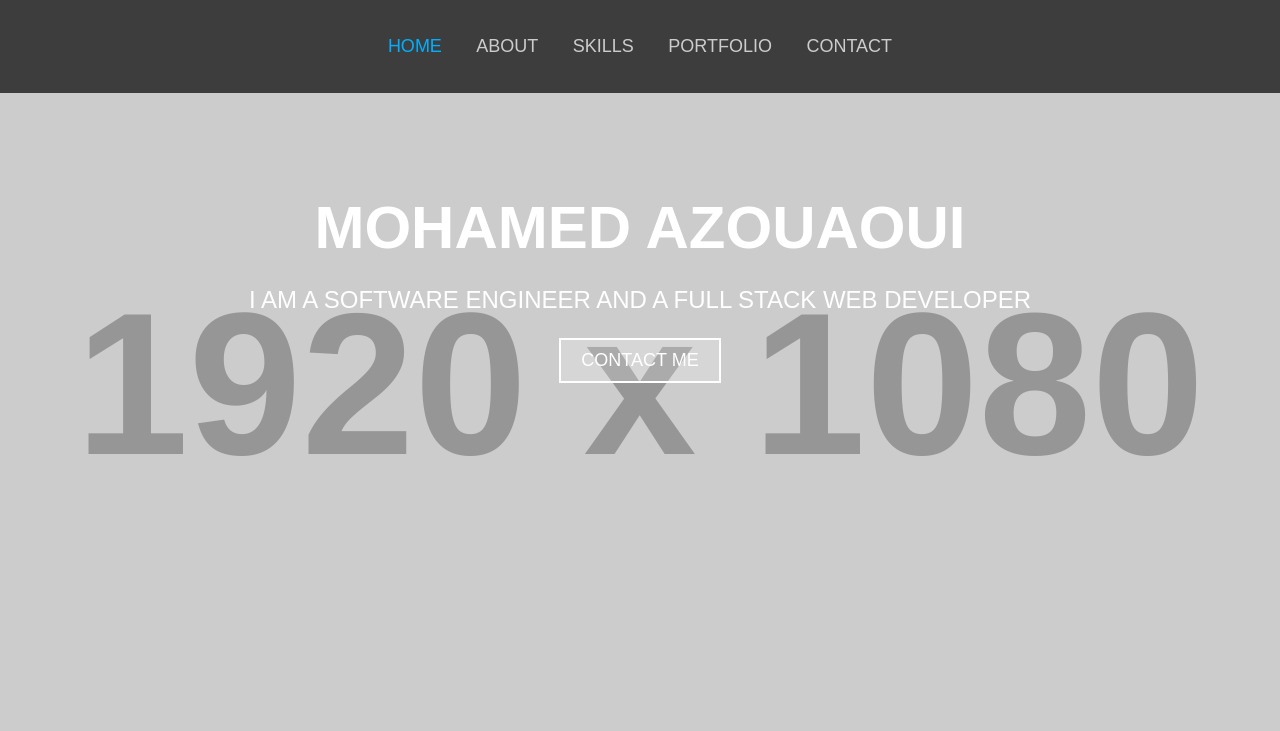
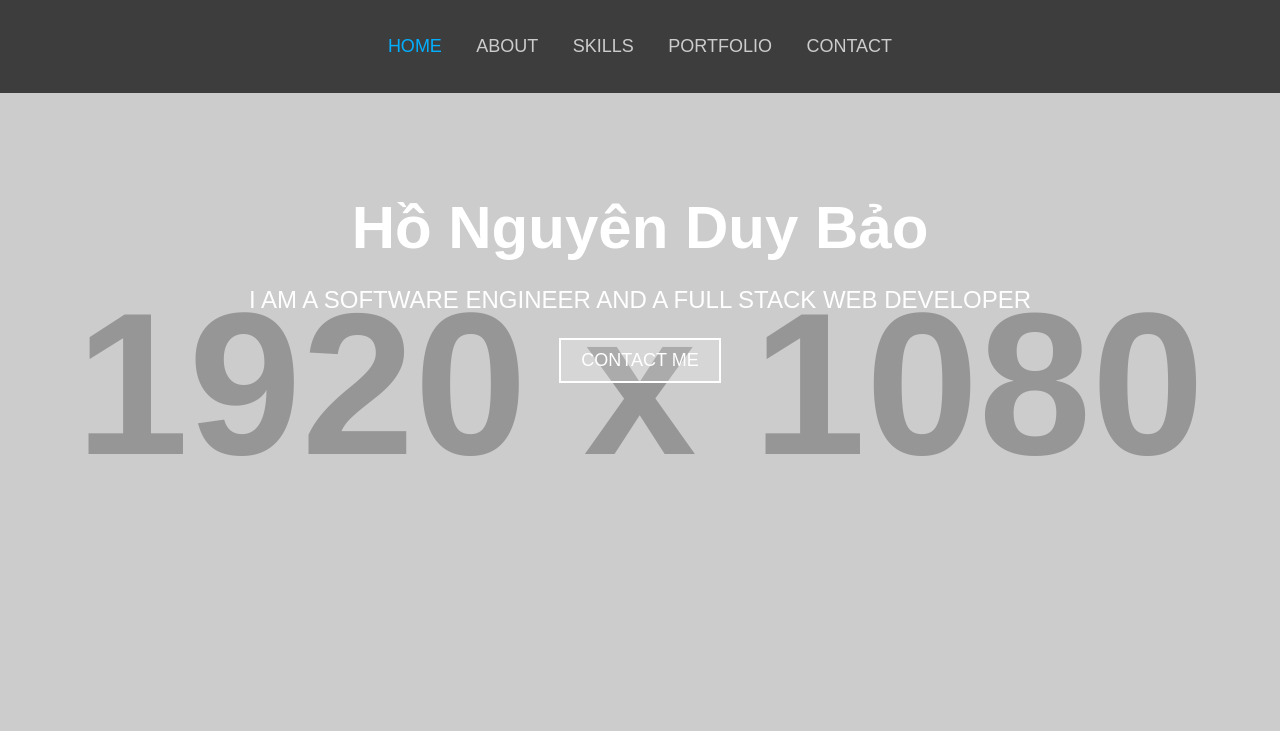
Before and after one commit to bbbb4405/bbbb4405, a plain HTML site: page home.html in a window 1280 px wide. Shown: the top 731 px of the page. Drawn offline with Linux system fonts and the light colour scheme; placeholder pictures from the web are drawn by us.

Commit message:
Update home.html

```diff
--- a/home.html
+++ b/home.html
@@ -19,7 +19,7 @@
         </ul>
     </div>
     <div class="home-content" id="home">
-        <h1>MOHAMED AZOUAOUI</h1>
+        <h1>Hồ Nguyên Duy Bảo</h1>
         <p>I AM A SOFTWARE ENGINEER AND A FULL STACK WEB DEVELOPER</p>
         <button id="contactBtn">CONTACT ME</button>
     </div>
```
